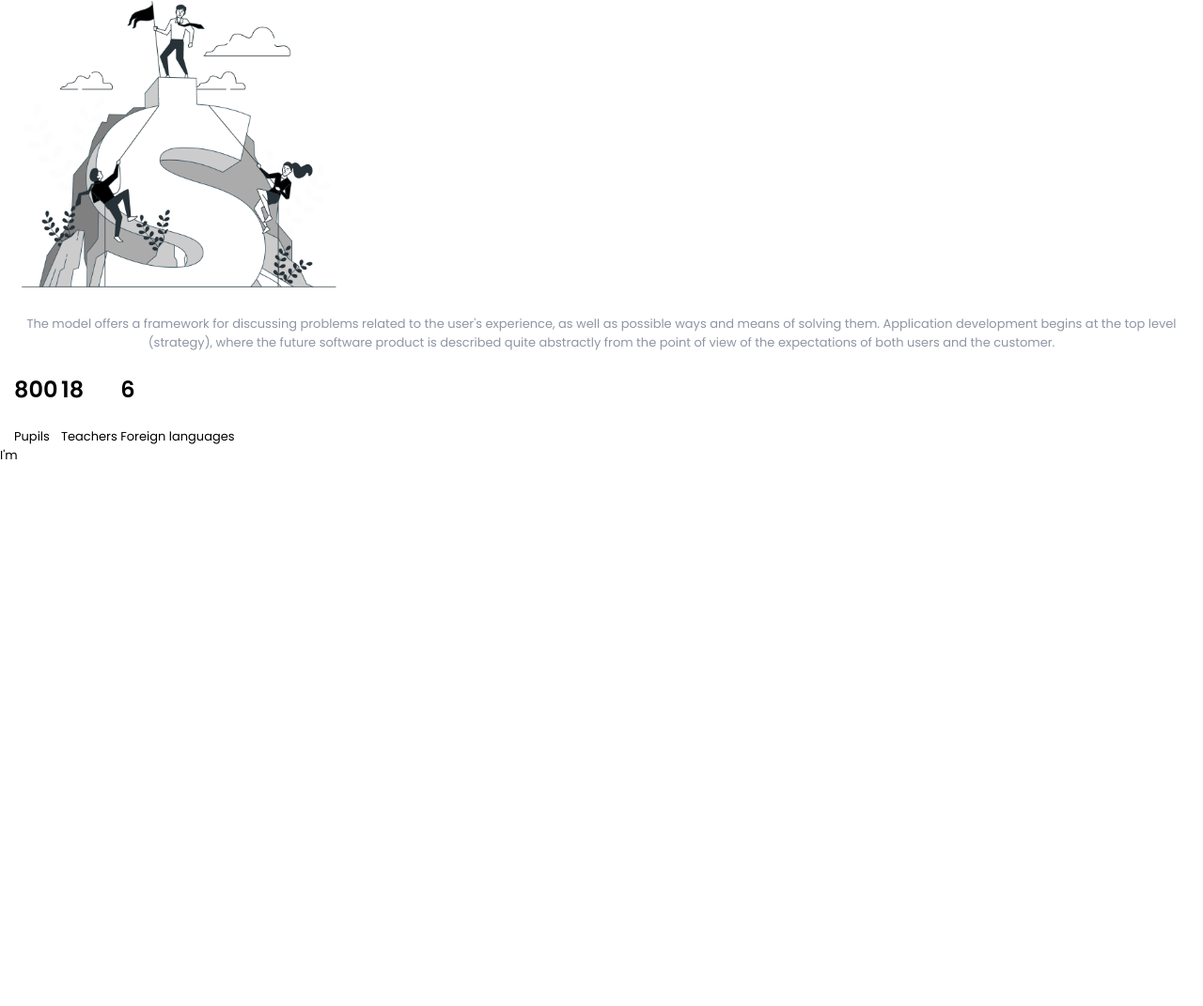
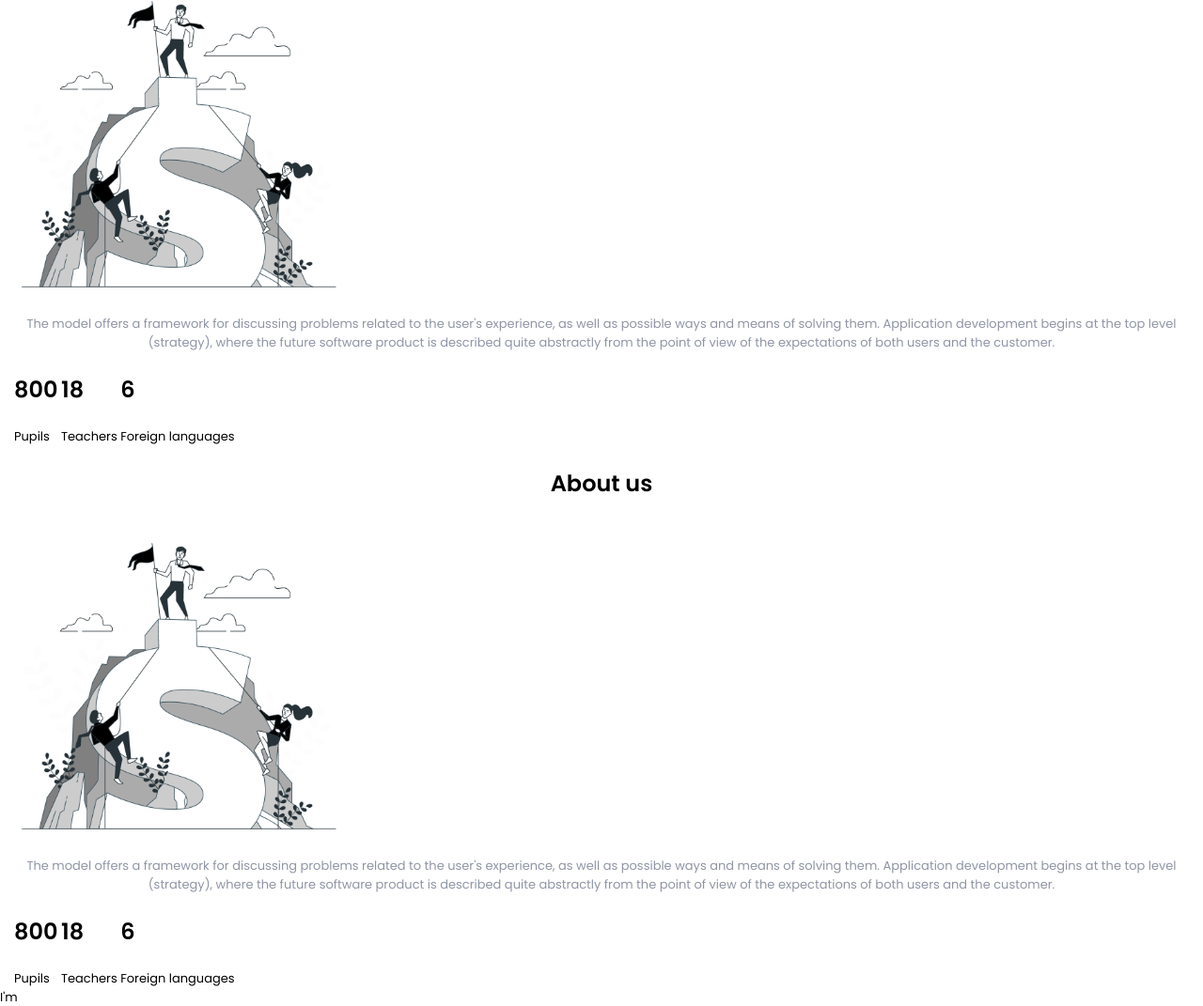
Before and after one commit to Baktygul-kk/Britlex, a plain HTML site: page index.html in a window 1280 px wide. Shown: the part 356-1427 px from the top of the page at 94% size. Before the commit the page ends 850 px from the top, so only its background shows below. Drawn offline with Linux system fonts and the light colour scheme.

Commit message:
update globals

```diff
--- a/index.html
+++ b/index.html
@@ -128,6 +128,47 @@
             </div>
           </div>
         </section>
+
+        <section class="about">
+          <div class="container">
+            <h3 class="about__title">About us</h3>
+            <div class="about__inner">
+              <div class="about__section">
+                <img
+                  class="about__img"
+                  src="img/Business competition-bro 1.png"
+                  alt="about business"
+                />
+              </div>
+              <div class="about__section">
+                <p class="about__text">
+                  The model offers a framework for discussing problems related
+                  to the user's experience, as well as possible ways and means
+                  of solving them. Application development begins at the top
+                  level (strategy), where the future software product is
+                  described quite abstractly from the point of view of the
+                  expectations of both users and the customer.
+                </p>
+                <div class="about__statistic">
+                  <ul>
+                    <li>
+                      <span class="about__title">800</span>
+                      <p>Pupils</p>
+                    </li>
+                    <li>
+                      <span class="about__title">18</span>
+                      <p>Teachers</p>
+                    </li>
+                    <li>
+                      <span class="about__title">6</span>
+                      <p>Foreign languages</p>
+                    </li>
+                  </ul>
+                </div>
+              </div>
+            </div>
+          </div>
+        </section>
       </main>
 
       <footer class="footer">
--- a/scss/_global.scss
+++ b/scss/_global.scss
@@ -2,15 +2,18 @@
 *,
 *::after,
 *::before {
-  box-sizing: border-box;
+  box-sizing: inherit;
   margin: 0;
   padding: 0;
+}
+html {
+  box-sizing: border-box;
 }
 body {
   font-size: 13px;
   font-family: $main-font;
   line-height: 19.5px;
-  overflow: hidden;
+  //   overflow: hidden;
 }
 
 .wrapper {
```
Also changed, not shown: css/main.min.css, 1 other file.
